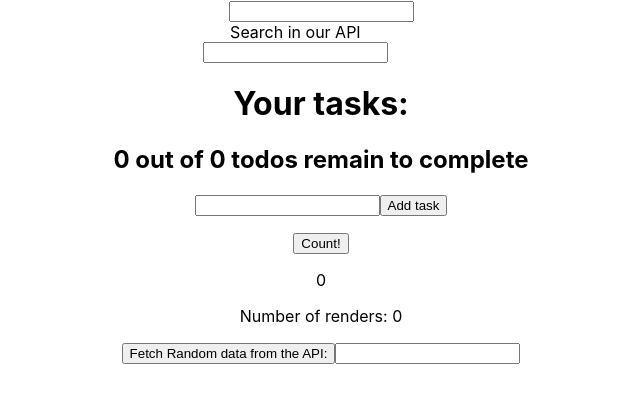
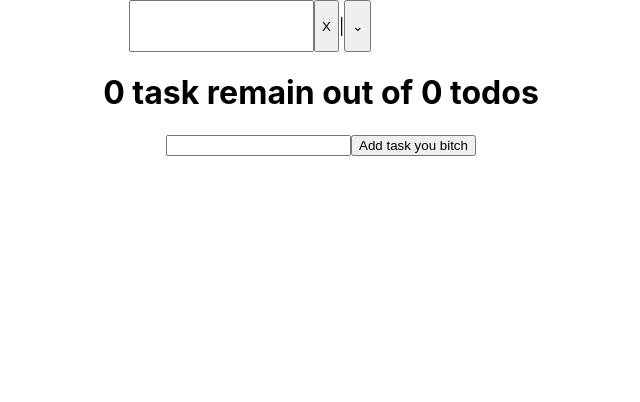
Before and after one commit to eladr7/intr_prct_21, a React (Create React App) app: page / in a window 1280 px wide. Shown: the top 402 px of the page, without its empty margins (319-959 px from the left). Built offline with nearby package versions, Linux system fonts and the light colour scheme.

Commit message:
Implemented SearchableDropdown - with FAKE APIgit add .

```diff
--- a/src/App.tsx
+++ b/src/App.tsx
@@ -4,14 +4,16 @@ import { Todos } from './components/Todos';
 import { InputDebounce } from './components/InputDebounce';
 import { InputSuggestions } from './components/InputSuggestions';
 import { BenAwad } from './components/BenAwad';
+import { InterviewTrippleQ } from './components/InterviewTrippleQ';
 
 function App() {
   return (
     <div className="App">
-      <InputSuggestions />
+      {/* <InputSuggestions />
       <InputDebounce />
       <Todos />
-      <BenAwad />
+      <BenAwad /> */}
+      <InterviewTrippleQ />
     </div>
   );
 }
--- /dev/null
+++ b/src/components/InterviewTrippleQ.tsx
@@ -0,0 +1,16 @@
+import React from 'react'
+import { DumbTodo } from './InterviewTrippleQ/DumbTodo'
+import { SearchableDropdown } from './InterviewTrippleQ/SearchableDropdown';
+
+export interface InterviewTrippleQProps {
+
+}
+
+export const InterviewTrippleQ: React.FC<InterviewTrippleQProps> = ({  }) => {
+  return (
+    <div>
+      <SearchableDropdown />
+      <DumbTodo />
+    </div>
+  );
+}
--- /dev/null
+++ b/src/components/InterviewTrippleQ/DumbTodo.tsx
@@ -0,0 +1,64 @@
+import React, { useState } from 'react'
+
+interface Todo {
+  id: number,
+  task: string,
+  completed: boolean
+}
+
+export interface DumbTodoProps { }
+export const DumbTodo: React.FC<DumbTodoProps> = ({ }) => {
+  const [value, setValue] = useState('');
+  const [todos, setTodos] = useState<Todo[]>([]);
+
+
+  const addTodo = (): void => {
+    if (!value) return;
+
+    setTodos([...todos, {
+      id: Math.random(),
+      task: value,
+      completed: false
+    }]);
+
+    setValue('');
+  }
+
+  const toggleCompleted = (id: number) => {
+    const updatedTodos = todos.map((todo: Todo) => {
+      if (todo.id === id) {
+        return {
+          id: todo.id,
+          task: todo.task,
+          completed: !todo.completed
+        };
+      }
+      return todo;
+    });
+
+    setTodos(updatedTodos);
+  }
+
+  const getTodosList = (): JSX.Element[] => todos.map((todo: Todo) => (
+    <p
+      key={todo.id}
+      onClick={() => toggleCompleted(todo.id)}
+      className={todo.completed ? 'line-through' : ''}
+    >
+      {todo.task}
+    </p>
+  ))
+
+  const remaining = todos.reduce((count: number, todo:Todo) => todo.completed ? count : count + 1, 0);
+
+  return (
+    <div>
+      <h1>{remaining} task remain out of {todos.length} todos</h1>
+      <div>
+        <input type="text" value={value} onChange={e => setValue(e.target.value)} />
+        <button onClick={addTodo}>Add task you bitch</button>
+      </div>
+      {getTodosList()}
+    </div>
+  );
+}
--- /dev/null
+++ b/src/components/InterviewTrippleQ/SearchableDropdown.tsx
@@ -0,0 +1,114 @@
+import React, { useState, ChangeEvent } from 'react'
+
+const apiResults = [
+  'alligators',
+  'sharks',
+  'snakes',
+  'cats',
+  'dogs',
+  'birds',
+  'farrots',
+  'hunny bedgers',
+  'suka animal',
+  'blat animal',
+  'rabbits',
+  'weasels',
+  'beatles',
+  'dragon files'
+];
+
+const filterSuggestions = (suggestions: string[], query: string) => {
+  let pattern = '';
+  for (let c of query) pattern += c + '.*';
+  pattern = pattern.slice(0, -2);
+
+  const matcher = new RegExp(pattern, 'g');
+  return suggestions.filter((suggestion: string) => matcher.test(suggestion));
+}
+
+export interface SearchableDropdownProps { }
+export const SearchableDropdown: React.FC<SearchableDropdownProps> = ({ }) => {
+  const [query, setQuery] = useState('');
+  const [apiFetchedResults, setApiFetchedResults] = useState<string[]>([]);
+  const [selection, setSelection] = useState<string[]>([]);
+
+  const [loading, setLoading] = useState(false);
+  const [showSuggestions, setShowSuggestions] = useState(false);
+  const [disableQuery, setDisableQuery] = useState(false);
+
+  const removeFromSelection = (indexToRemove: number) => {
+    const updatedSelection = selection.filter((selectionItem: string, idx: number) => idx !== indexToRemove);
+    setSelection(updatedSelection);
+  }
+  const selectionsList = () => selection.map((selectionItem: string, idx: number) => (
+    <div key={idx} className="searchable-dropdown-selection-item">
+      <p>{selectionItem}</p>
+      <button onClick={() => removeFromSelection(idx)}>X</button>
+    </div>
+  ))
+
+  const queryAPI = (e: ChangeEvent<HTMLInputElement>) => {
+    debugger
+    setQuery(e.target.value);
+    if (!e.target.value) {
+      setQuery('');
+      setApiFetchedResults([]);
+      return;
+    };
+
+    setLoading(true);
+    setShowSuggestions(false);
+
+    setTimeout(() => {
+      setDisableQuery(true);
+    }, 300);
+
+    setTimeout(() => {
+      const filteredResults = filterSuggestions(apiResults, e.target.value);
+      setApiFetchedResults(filteredResults);
+      setLoading(false)
+      setDisableQuery(false);
+      setShowSuggestions(true);
+    }, 1000);
+  }
+
+  const clearSelections = () => {
+    setSelection([]);
+    setQuery('');
+  }
+
+  const toggleSuggestions = () => {
+    setShowSuggestions(!showSuggestions);
+  }
+
+  const appendSelection = (result: string) => {
+    setSelection([...selection, result]);
+  }
+
+  const presentSuggestions = () => {
+    if (loading) return (<p>Fetching data from the API</p>);
+
+    if (!showSuggestions) return null;
+
+    return (
+      <ul className="flex-col">
+        {apiFetchedResults.map((result: string, idx: number) => (
+          <p key={idx} onClick={() => appendSelection(result)}>{result}</p>
+        ))}
+      </ul>
+    )
+  }
+
+  return (
+    <div className="searchable-dropdown">
+      <div className="searchable-dropdown-searchbox">
+        {selectionsList()}
+        <input type="text" value={query} onChange={queryAPI} disabled={disableQuery} />
+        <button onClick={clearSelections}>X</button>
+        <p>|</p>
+        <button onClick={toggleSuggestions}>&#x2304;</button>
+      </div>
+      {presentSuggestions()}
+    </div>
+  );
+}
--- a/src/index.css
+++ b/src/index.css
@@ -54,8 +54,23 @@ code {
 .flex-col {
   display: flex;
   flex-direction: column;
-  /* justify-content: center; */
+  /* justify-content: start; */
   align-items: center;
+}
+
+.searchable-dropdown {
+  display: flex;
+  flex-direction: column;
+  margin-left: 35%;
+}
+
+.searchable-dropdown-searchbox {
+  display: flex;
+  justify-content: start;
+}
+
+.searchable-dropdown-selection-item {
+  margin-right: 5%;
 }
 
 .w-30 {
```
